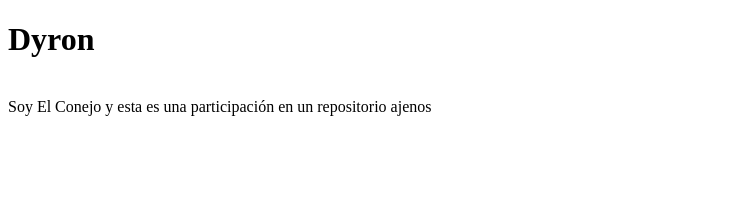
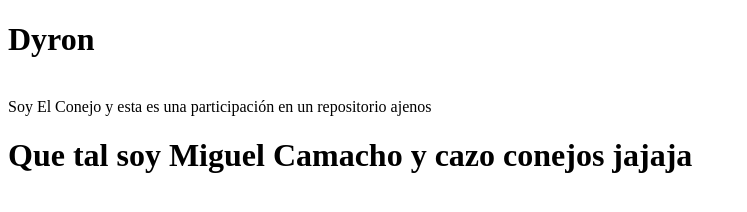
Before and after one commit to DyronMiranda/GitUPP, a plain HTML site: page index.html in a window 1280 px wide. Shown: the whole page, without its empty margins (0-747 px from the left). Drawn offline with Linux system fonts and the light colour scheme.

Commit message:
Miguel Camacho

```diff
--- a/index.html
+++ b/index.html
@@ -8,5 +8,6 @@
     <h1>Dyron</h1>
     <br>
     Soy El Conejo y esta es una participación en un repositorio ajenos
+ 	<h1> Que tal soy Miguel Camacho y cazo conejos jajaja</h1>
   </body>
 </html>
```
